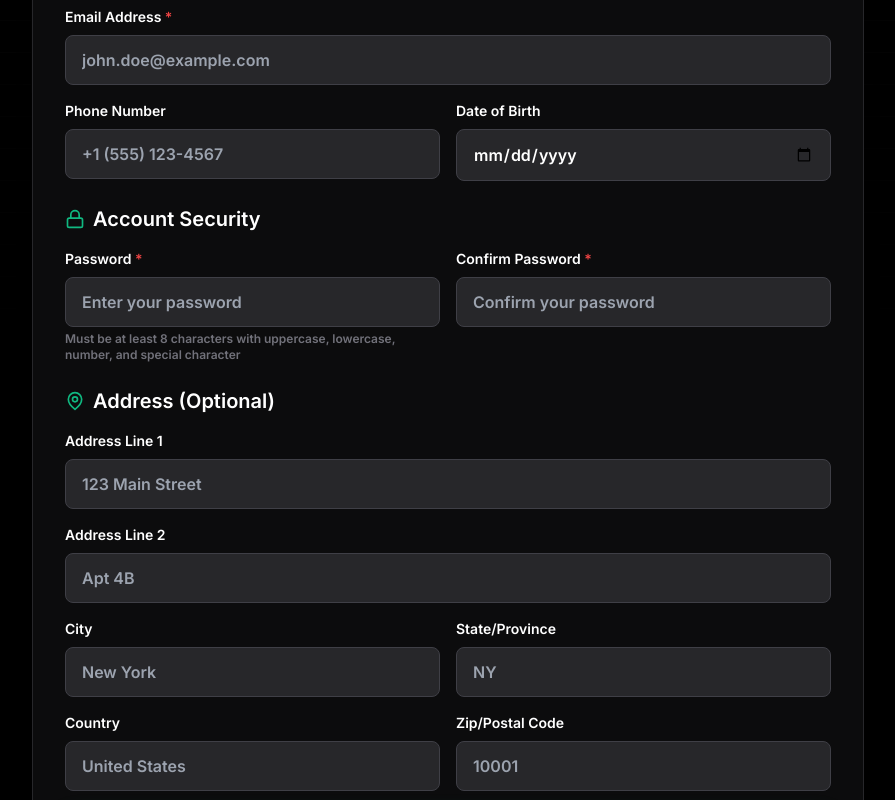
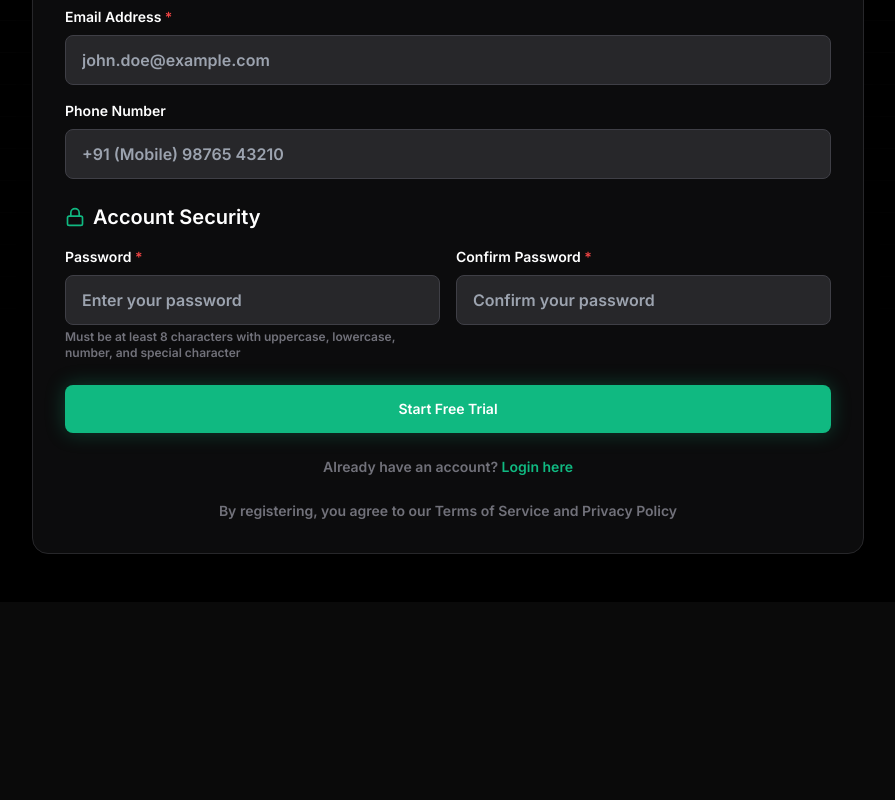
Before and after one commit to rahulfor090/subex, a React (Vite) app in the folder web/: page /register in a window 1280 px wide. Shown: the part 460-1260 px from the top of the page, without its empty margins (192-1087 px from the left). After the commit the page ends 1062 px from the top, so only its background shows below. Built offline with nearby package versions, Linux system fonts and the light colour scheme.

Commit message:
upd registration

```diff
--- a/web/src/pages/Registration.jsx
+++ b/web/src/pages/Registration.jsx
@@ -1,6 +1,6 @@
 import React, { useState } from 'react';
 import { motion } from 'framer-motion';
-import { ArrowLeft, CheckCircle2, AlertCircle, User, Mail, Phone, Calendar, MapPin } from 'lucide-react';
+import { ArrowLeft, CheckCircle2, AlertCircle, User, Mail } from 'lucide-react';
 import { Button } from '../components/ui/button';
 import { useNavigate } from 'react-router-dom';
 import { useAuth } from '../contexts/AuthContext';
@@ -13,13 +13,6 @@ const Registration = () => {
         last_name: '',
         email: '',
         phone_number: '',
-        date_of_birth: '',
-        address_line1: '',
-        address_line2: '',
-        city: '',
-        state: '',
-        country: '',
-        zip_code: '',
         password: '',
         confirm_password: ''
     });
@@ -138,13 +131,6 @@ const Registration = () => {
                     last_name: '',
                     email: '',
                     phone_number: '',
-                    date_of_birth: '',
-                    address_line1: '',
-                    address_line2: '',
-                    city: '',
-                    state: '',
-                    country: '',
-                    zip_code: '',
                     password: '',
                     confirm_password: ''
                 });
@@ -279,7 +265,6 @@ const Registration = () => {
                                     )}
                                 </div>
 
-                                <div className="grid grid-cols-1 md:grid-cols-2 gap-4">
                                 <div>
                                     <label htmlFor="phone_number" className="block text-sm font-medium mb-2">
                                         Phone Number
@@ -292,26 +277,11 @@ const Registration = () => {
                                         onChange={handleChange}
                                         className={`w-full px-4 py-3 rounded-lg bg-white dark:bg-zinc-800 border ${errors.phone_number ? 'border-red-500' : 'border-zinc-300 dark:border-zinc-700'
                                             } focus:outline-none focus:ring-2 focus:ring-emerald-500 transition-all`}
-                                            placeholder="+1 (555) 123-4567"
+                                        placeholder="+91 (Mobile) 98765 43210"
                                     />
                                     {errors.phone_number && (
                                         <p className="mt-1 text-sm text-red-500">{errors.phone_number}</p>
                                     )}
-                                    </div>
-
-                                    <div>
-                                        <label htmlFor="date_of_birth" className="block text-sm font-medium mb-2">
-                                            Date of Birth
-                                        </label>
-                                        <input
-                                            type="date"
-                                            id="date_of_birth"
-                                            name="date_of_birth"
-                                            value={formData.date_of_birth}
-                                            onChange={handleChange}
-                                            className="w-full px-4 py-3 rounded-lg bg-white dark:bg-zinc-800 border border-zinc-300 dark:border-zinc-700 focus:outline-none focus:ring-2 focus:ring-emerald-500 transition-all"
-                                        />
-                                    </div>
                                 </div>
                             </div>
                         </div>
@@ -369,109 +339,6 @@ const Registration = () => {
                             </div>
                         </div>
 
-                        {/* Address Information */}
-                        <div>
-                            <h2 className="text-xl font-semibold mb-4 flex items-center gap-2">
-                                <MapPin size={20} className="text-emerald-500" />
-                                Address (Optional)
-                            </h2>
-                            <div className="space-y-4">
-                                <div>
-                                    <label htmlFor="address_line1" className="block text-sm font-medium mb-2">
-                                        Address Line 1
-                                    </label>
-                                    <input
-                                        type="text"
-                                        id="address_line1"
-                                        name="address_line1"
-                                        value={formData.address_line1}
-                                        onChange={handleChange}
-                                        className="w-full px-4 py-3 rounded-lg bg-white dark:bg-zinc-800 border border-zinc-300 dark:border-zinc-700 focus:outline-none focus:ring-2 focus:ring-emerald-500 transition-all"
-                                        placeholder="123 Main Street"
-                                    />
-                                </div>
-
-                                <div>
-                                    <label htmlFor="address_line2" className="block text-sm font-medium mb-2">
-                                        Address Line 2
-                                    </label>
-                                    <input
-                                        type="text"
-                                        id="address_line2"
-                                        name="address_line2"
-                                        value={formData.address_line2}
-                                        onChange={handleChange}
-                                        className="w-full px-4 py-3 rounded-lg bg-white dark:bg-zinc-800 border border-zinc-300 dark:border-zinc-700 focus:outline-none focus:ring-2 focus:ring-emerald-500 transition-all"
-                                        placeholder="Apt 4B"
-                                    />
-                                </div>
-
-                                <div className="grid grid-cols-1 md:grid-cols-2 gap-4">
-                                    <div>
-                                        <label htmlFor="city" className="block text-sm font-medium mb-2">
-                                            City
-                                        </label>
-                                        <input
-                                            type="text"
-                                            id="city"
-                                            name="city"
-                                            value={formData.city}
-                                            onChange={handleChange}
-                                            className="w-full px-4 py-3 rounded-lg bg-white dark:bg-zinc-800 border border-zinc-300 dark:border-zinc-700 focus:outline-none focus:ring-2 focus:ring-emerald-500 transition-all"
-                                            placeholder="New York"
-                                        />
-                                    </div>
-
-                                    <div>
-                                        <label htmlFor="state" className="block text-sm font-medium mb-2">
-                                            State/Province
-                                        </label>
-                                        <input
-                                            type="text"
-                                            id="state"
-                                            name="state"
-                                            value={formData.state}
-                                            onChange={handleChange}
-                                            className="w-full px-4 py-3 rounded-lg bg-white dark:bg-zinc-800 border border-zinc-300 dark:border-zinc-700 focus:outline-none focus:ring-2 focus:ring-emerald-500 transition-all"
-                                            placeholder="NY"
-                                        />
-                                    </div>
-                                </div>
-
-                                <div className="grid grid-cols-1 md:grid-cols-2 gap-4">
-                                    <div>
-                                        <label htmlFor="country" className="block text-sm font-medium mb-2">
-                                            Country
-                                        </label>
-                                        <input
-                                            type="text"
-                                            id="country"
-                                            name="country"
-                                            value={formData.country}
-                                            onChange={handleChange}
-                                            className="w-full px-4 py-3 rounded-lg bg-white dark:bg-zinc-800 border border-zinc-300 dark:border-zinc-700 focus:outline-none focus:ring-2 focus:ring-emerald-500 transition-all"
-                                            placeholder="United States"
-                                        />
-                                    </div>
-
-                                    <div>
-                                        <label htmlFor="zip_code" className="block text-sm font-medium mb-2">
-                                            Zip/Postal Code
-                                        </label>
-                                        <input
-                                            type="text"
-                                            id="zip_code"
-                                            name="zip_code"
-                                            value={formData.zip_code}
-                                            onChange={handleChange}
-                                            className="w-full px-4 py-3 rounded-lg bg-white dark:bg-zinc-800 border border-zinc-300 dark:border-zinc-700 focus:outline-none focus:ring-2 focus:ring-emerald-500 transition-all"
-                                            placeholder="10001"
-                                        />
-                                    </div>
-                                </div>
-                            </div>
-                        </div>
-
                         {/* Submit Status Messages */}
                         {submitStatus && (
                             <motion.div
```
Lines whose indentation alone changed are shown as unchanged.
